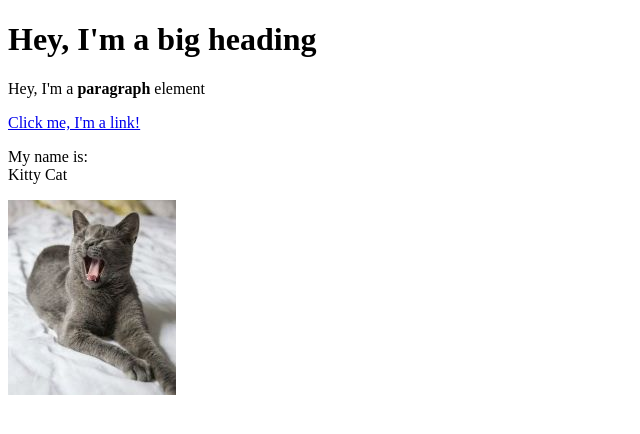
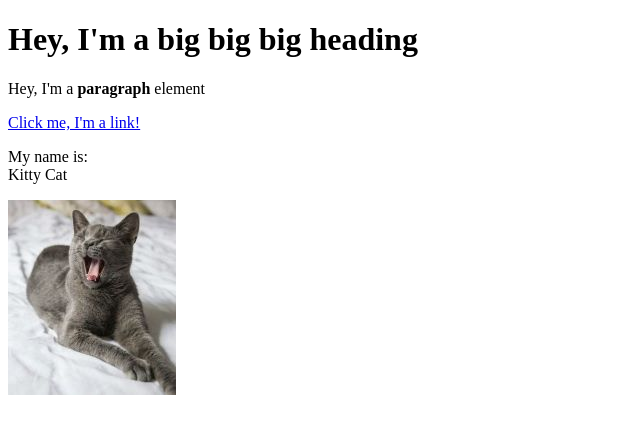
Before and after one commit to emilykate-1/my-cats, a plain HTML site: page test.html in a window 1280 px wide. Shown: the whole page, without its empty margins (0-640 px from the left). Drawn offline with Linux system fonts and the light colour scheme.

Commit message:
Update test.html

```diff
--- a/test.html
+++ b/test.html
@@ -4,7 +4,7 @@
     <title>Test page</title>
 </head>
 <body>
-    <h1> Hey, I'm a big heading </h1>
+    <h1> Hey, I'm a big big big heading </h1>
     <p>Hey, I'm a <b>paragraph</b> element</p>
     <a href="https://google.com" target="_blank" title="Let's go to Google">Click me, I'm a link!</a>
     <p>My name is:<br>
```
